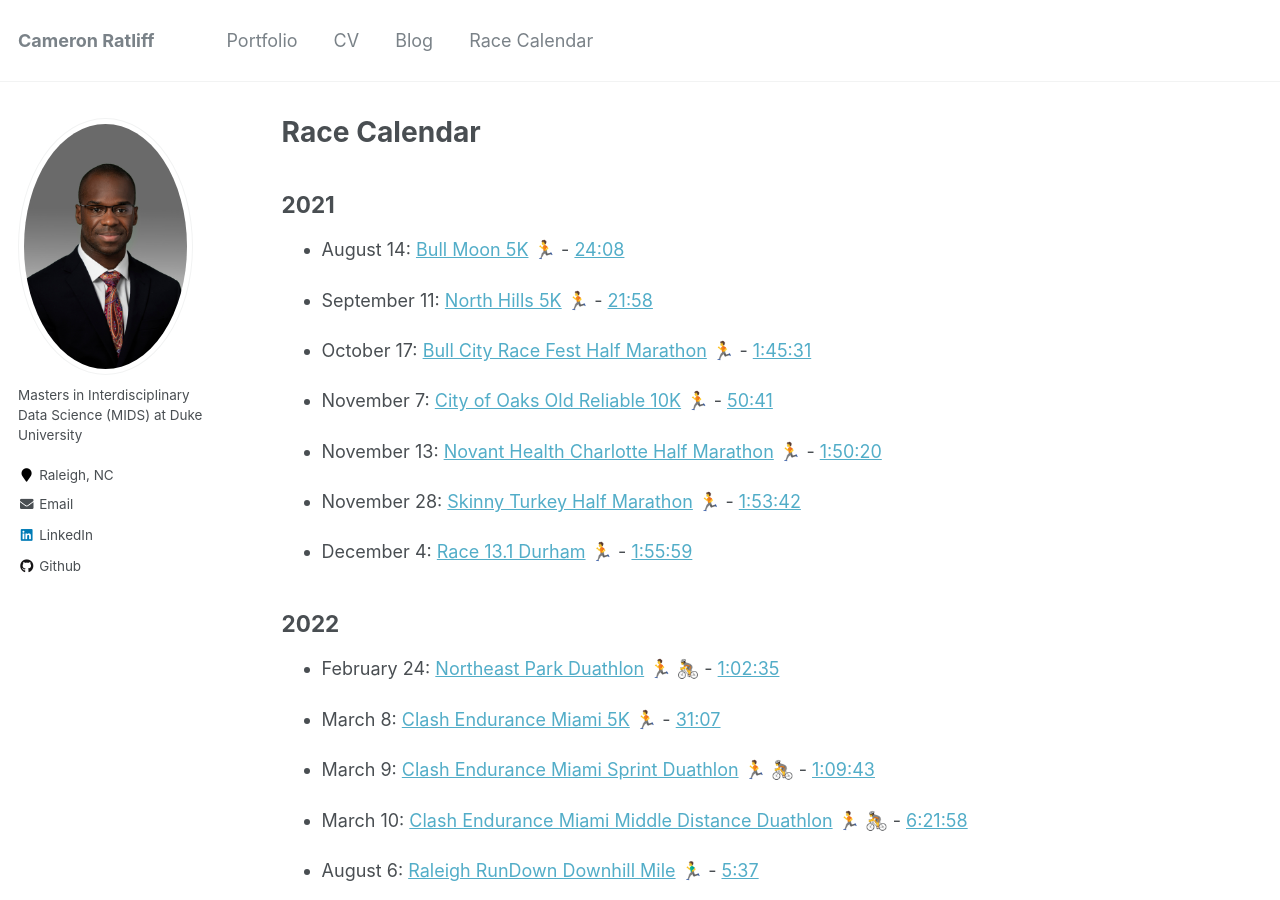
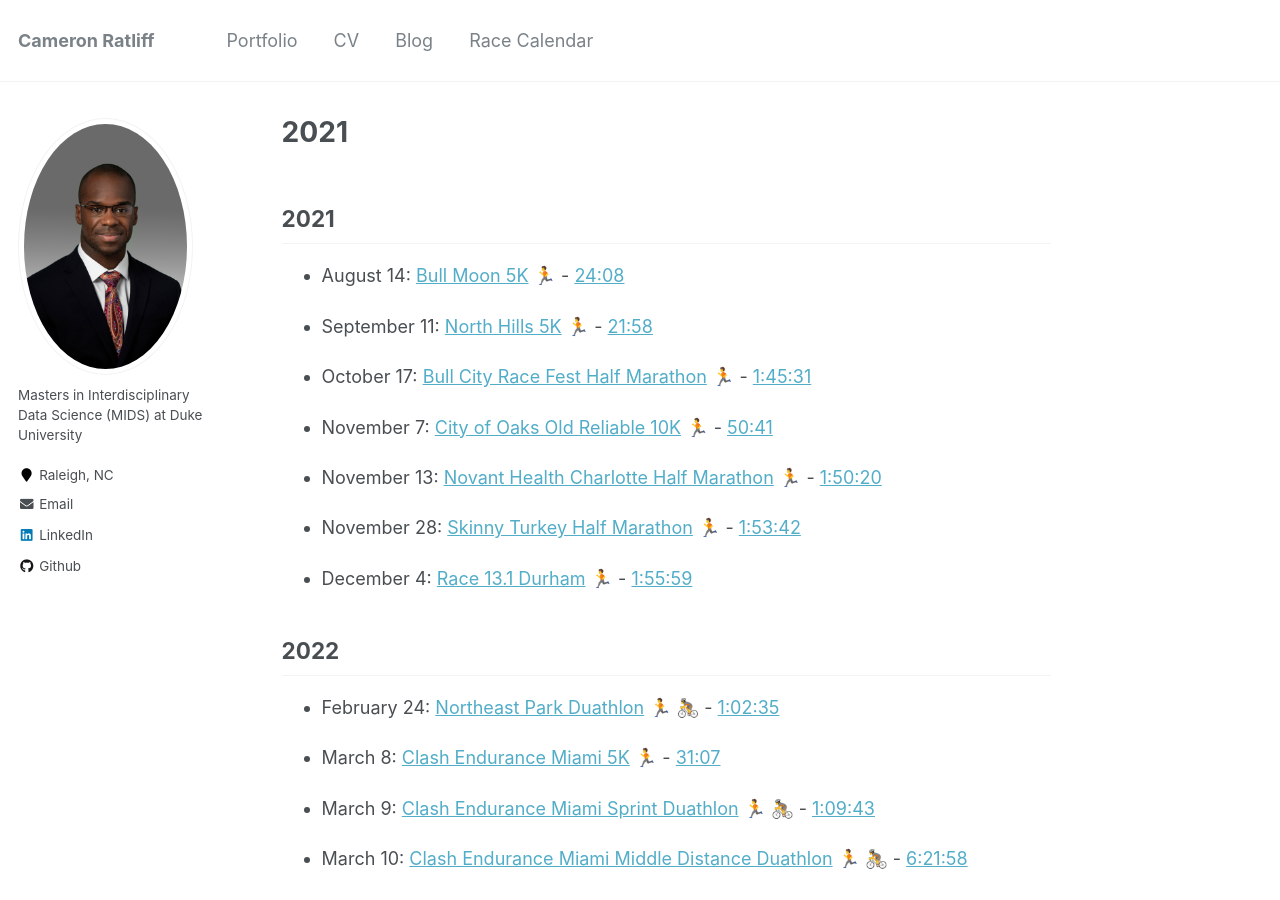
Before and after one commit to caratliff/caratliff.github.io, a Jekyll site: the page built from _pages/race-calendar.md, in a window 1280 px wide and 900 px high. Built offline with Jekyll 4.4.1, drawn with Linux system fonts in a browser that asks for light colours; emoji names are drawn with the system emoji font; our own code applies the rules of GitHub Pages for plain Markdown files.

Commit message:
Update race-calendar.md

```diff
--- a/_pages/race-calendar.md
+++ b/_pages/race-calendar.md
@@ -1,10 +1,3 @@
----
-layout: archive
-title: "Race Calendar"
-permalink: /race-calendar/
-redirect_from:
-  - /race-calendar
----
 
 ## 2021
 - August 14: [Bull Moon 5K](https://bullmoon.itsyourrace.com/event.aspx?id=6050) 🏃 - [24:08](https://www.itsyourrace.com/Results.aspx?id=6050&y=2021&eid=105400&srch=Rashaad&g=A&amin=0&amax=199)
```
